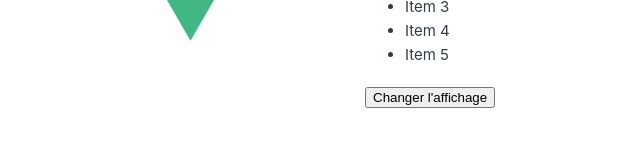
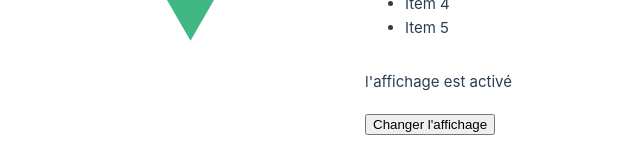
Before and after one commit to eliooooooo/Vuejs-RestCountries, a Vue app: page / in a window 1280 px wide. Shown: the part 414-574 px from the top of the page, without its empty margins (275-915 px from the left). Built offline with nearby package versions, Linux system fonts and the light colour scheme.

Commit message:
Feat: v-show

```diff
--- a/src/components/Boucles-test.vue
+++ b/src/components/Boucles-test.vue
@@ -6,6 +6,8 @@
         <li v-if="show" v-for="(item, index) in items" :key="index">{{ item.name }}</li>
         <li v-else>Changer le mode d'affichage</li>
         </ul>
+
+        <p v-show="show" >l'affichage est activé</p>
 
         <button @click="show = !show">Changer l'affichage</button>
     </div>
@@ -33,4 +35,8 @@ export default {
     margin-top: 20px;
     cursor: pointer;
   }
+
+  p{
+    margin-top: 30px;
+  }
 </style>
```
